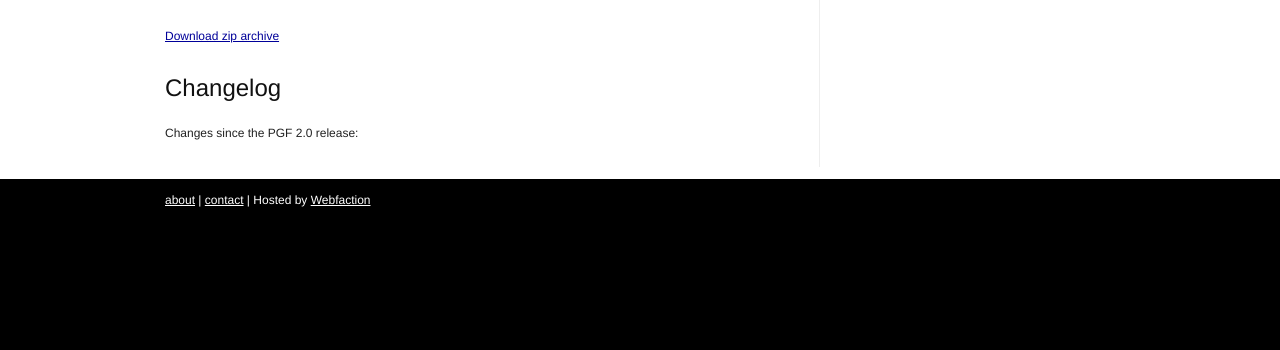
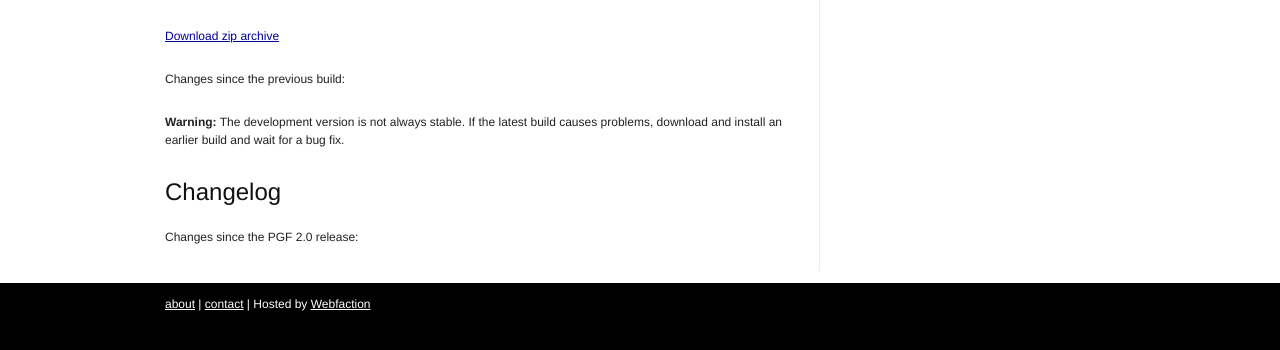
Before and after one commit to gtielemans/texample, a Django app: template texample/templates/tikz/pkgbuilds/build_detail.html in a window 1280 px wide. Shown: the part 230-580 px from the top of the page. Run offline with Django 3.2, Linux system fonts and the light colour scheme; the template is opened without the code that fills it, so the values that code supplies are empty; parts of the project's set-up code (start-up, migrations or seed data) failed here and were passed over.

Commit message:
Updated templates for PGF builds.

```diff
--- a/texample/templates/tikz/pkgbuilds/build_archive.html
+++ b/texample/templates/tikz/pkgbuilds/build_archive.html
@@ -15,6 +15,10 @@ you can find builds here, conveniently packed in a <a href="http://www.tex.ac.uk
 compliant structure.
 
 </p>
+
+<p><strong>Warning:</strong> The development versions are not always stable. If the latest build causes problems,
+download and install an earlier build and wait for a bug fix. </p>
+
 
 <h2>Builds</h2>
 
--- a/texample/templates/tikz/pkgbuilds/build_detail.html
+++ b/texample/templates/tikz/pkgbuilds/build_detail.html
@@ -16,6 +16,14 @@
     | <a class="pdf" href="{{MEDIA_URL}}{{build.doc_path}}">Download documentation</a>
 {% endif %}
 </p>
+
+<p>Changes since the previous build:</p>
+
+{{build.changes_html|safe}}
+
+<p><strong>Warning:</strong> The development version is not always stable. If the latest build causes problems,
+download and install an earlier build and wait for a bug fix. </p>
+
 <h2>Changelog</h2>
 
 <p>Changes since the PGF 2.0 release:</p>
```
